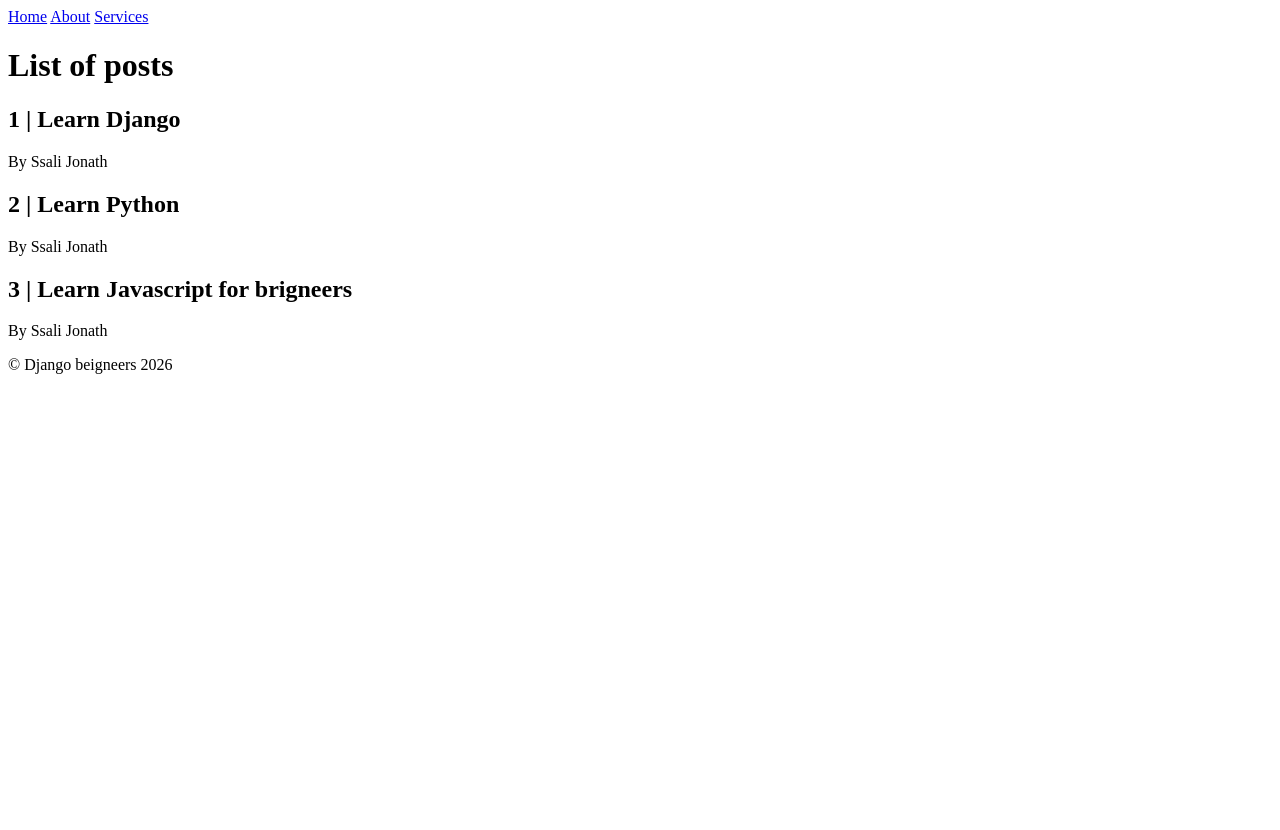
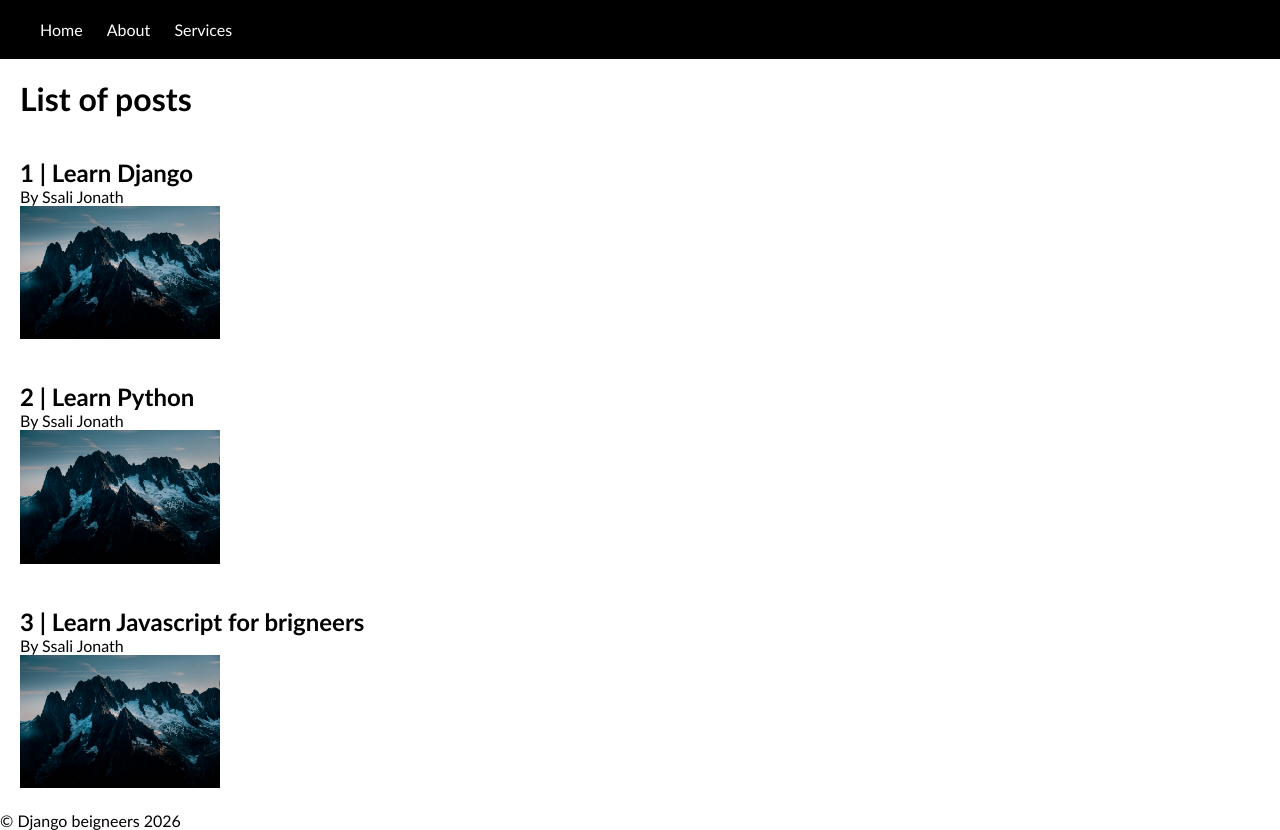
Before and after one commit to chandra-prashanth/django_static_files, a Django app: page / in a window 1280 px wide. Before the commit the page ends 374 px from the top, so only its background shows below. Run offline with Django 4.2, Linux system fonts and the light colour scheme.

Commit message:
first commit

```diff
--- /dev/null
+++ b/posts/static/css/main.css
@@ -0,0 +1,27 @@
+*{
+    padding: 0;
+    margin: 0;
+    box-sizing: border-box;
+    font-family: 'Gill Sans', 'Gill Sans MT', Calibri, 'Trebuchet MS', sans-serif;
+}
+header{
+    background-color: black;
+    padding: 20px;
+}
+.nav-link{
+    color: white;
+    margin-left: 20px;
+}
+h1{
+    margin: 20px;
+}
+a{
+    text-decoration: none;
+}
+.post{
+    padding: 20px;
+
+}
+.image{
+    width: 200px;
+}
--- /dev/null
+++ b/posts/static/js/index.js
@@ -0,0 +1 @@
+alert("This is your JS from Django")
--- a/posts/templates/base.html
+++ b/posts/templates/base.html
@@ -1,13 +1,15 @@
+{% load static %}
 <!DOCTYPE html>
 <html lang="en">
     <head>
-        <title>{{title}}</title>
+        <link rel="stylesheet" href="{% static 'css/main.css' %}">
+        <title>{{ title }}</title>
     </head>
     <body>
         <header>
-            <a href="{% url 'posts_home' %}">Home</a>
-            <a href="{% url 'posts_about' %}">About</a>
-            <a href="{% url 'posts_services' %}">Services</a>
+            <a class="nav-link" href="{% url 'posts_home' %}">Home</a>
+            <a class="nav-link" href="{% url 'posts_about' %}">About</a>
+            <a class="nav-link" href="{% url 'posts_services' %}">Services</a>
         </header>
         {% block content %}
 
@@ -16,5 +18,9 @@
         <footer>
             &copy; Django beigneers 2026
         </footer>
+
+        <script src="{% static 'js/index.js' %}">
+
+        </script>
     </body>
 </html>
--- a/posts/templates/index.html
+++ b/posts/templates/index.html
@@ -1,9 +1,13 @@
 {% extends 'base.html' %}
-
+{% load static %}
 {% block content %}
         <h1>List of posts</h1>
+
         {% for post in posts %}
-            <h2>{{ post.id }} | {{ post.title }} </h2>
-            <p>By {{ post.author }} </p>
+            <div class="post">
+                <h2>{{ post.id }} | {{ post.title }} </h2>
+                <p>By {{ post.author }} </p>
+                <img src="{% static 'images\wp8534816.JPG' %}" alt="photo" class="image">
+            </div>
         {% endfor %}
 {% endblock content %}
```
Also changed, not shown: posts/static/images/wp8534816.jpg (added).
